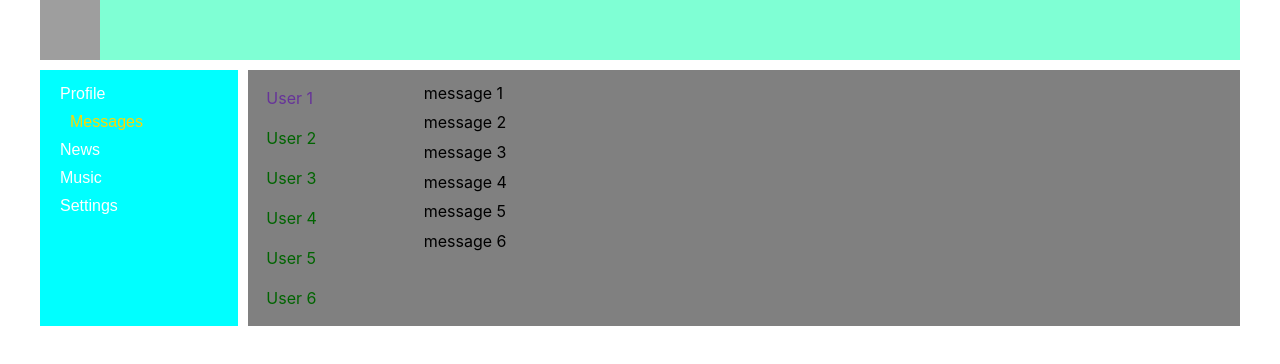
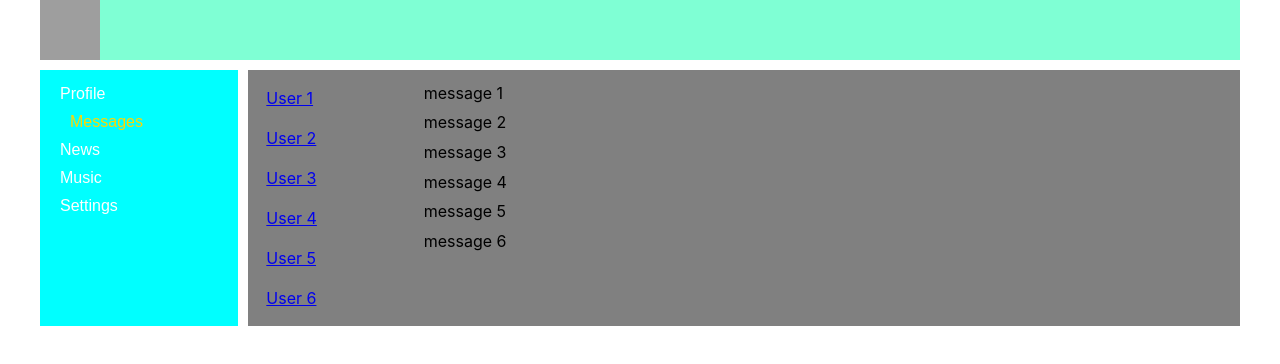
Before and after one commit to EgorKirillov/Samurai-way, a React (Create React App) app: page /dialogs in a window 1280 px wide. Shown: the top 364 px of the page. Built offline with nearby package versions, Linux system fonts and the light colour scheme; grey boxes are pictures that could not be loaded.

Commit message:
lesson 22 complite

```diff
--- a/src/components/Dialogs/Dialogs.tsx
+++ b/src/components/Dialogs/Dialogs.tsx
@@ -1,30 +1,41 @@
 import React from 'react';
+import {NavLink} from 'react-router-dom';
 import s from './Dialogs.module.css'
 
 export const Dialogs = () => {
     return (
         <div className={s.content}>
             <div className={s.dialogList}>
-                <div className={s.dialog + ' ' +s.activeDialog}> User 1 </div>
-                <div className={s.dialog}> User 2 </div>
-                <div className={s.dialog}> User 3 </div>
-                <div className={s.dialog}> User 4 </div>
-                <div className={s.dialog}> User 5 </div>
-                <div className={s.dialog}> User 6 </div>
+                <div className={s.dialog + ' ' + s.activeDialog}>
+                    <NavLink to="/dialogs/1"> User 1 </NavLink>
+                </div>
+                <div className={s.dialog}>
+                    <NavLink to="/dialogs/2"> User 2 </NavLink>
+                </div>
+                <div className={s.dialog}>
+                    <NavLink to="/dialogs/3"> User 3 </NavLink>
+                </div>
+                <div className={s.dialog}>
+                    <NavLink to="/dialogs/4"> User 4 </NavLink>
+                </div>
+                <div className={s.dialog}>
+                    <NavLink to="/dialogs/5"> User 5 </NavLink>
+                </div>
+                <div className={s.dialog}>
+                    <NavLink to="/dialogs/6"> User 6 </NavLink>
+                </div>
 
             </div>
 
             <div className={s.messageList}>
-                <div className={s.message}> message 1 </div>
-                <div className={s.message}> message 2 </div>
-                <div className={s.message}> message 3 </div>
-                <div className={s.message}> message 4 </div>
-                <div className={s.message}> message 5 </div>
-                <div className={s.message}> message 6 </div>
+                <div className={s.message}> message 1</div>
+                <div className={s.message}> message 2</div>
+                <div className={s.message}> message 3</div>
+                <div className={s.message}> message 4</div>
+                <div className={s.message}> message 5</div>
+                <div className={s.message}> message 6</div>
 
             </div>
-
-
 
 
         </div>
```
